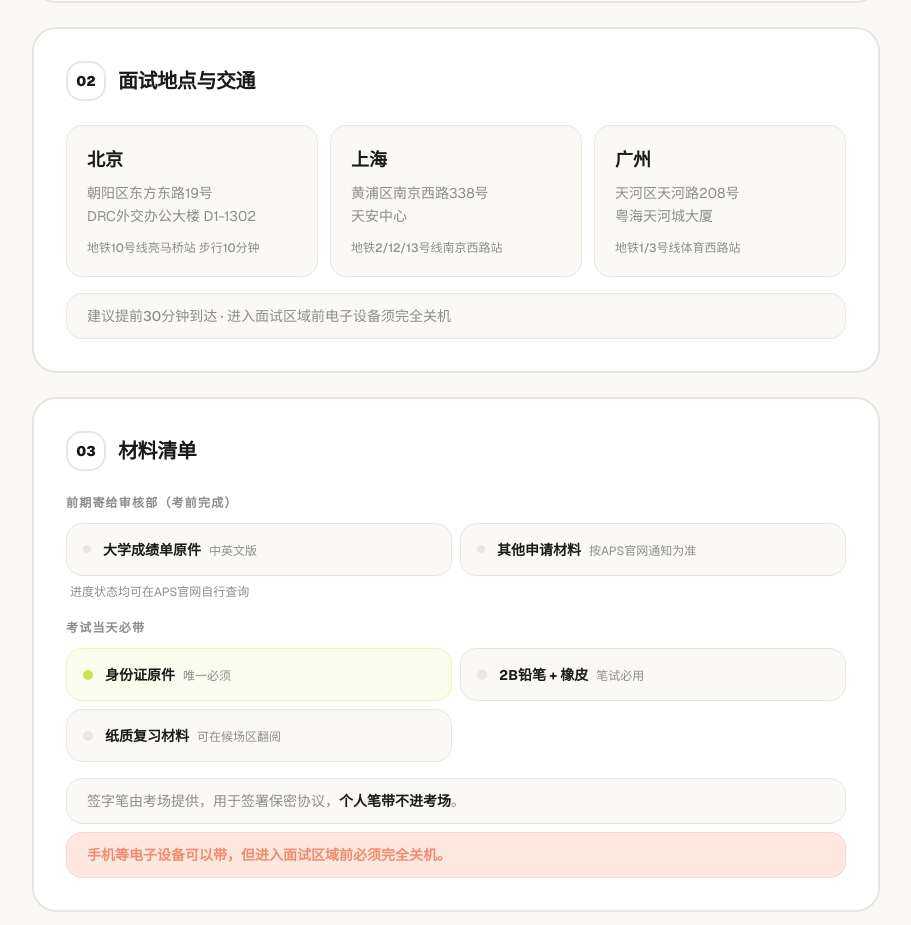
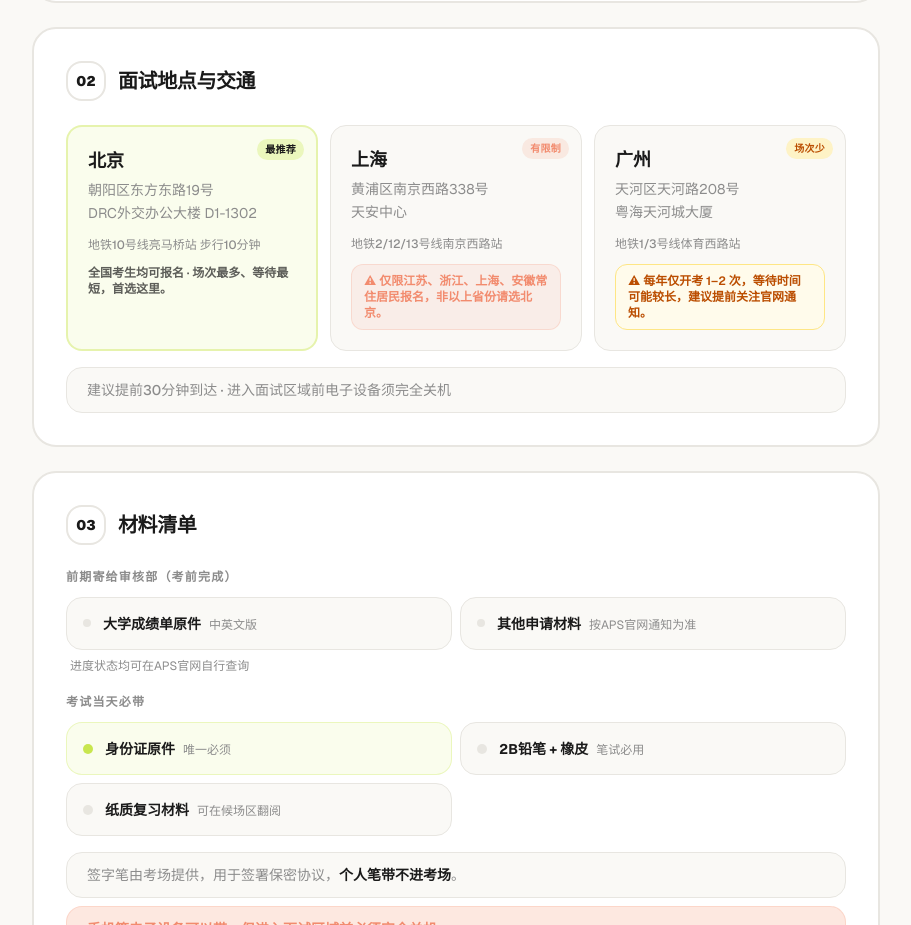
Before and after one commit to Violasaysyes/aps-prep, a Next.js app: page /tips in a window 1280 px wide. Shown: the part 867-1792 px from the top of the page, without its empty margins (184-1095 px from the left). Built offline with nearby package versions, Linux system fonts and the light colour scheme.

Commit message:
Tips: add exam location restrictions (Shanghai residents-only, Guangzhou 1-2x/yr, Beijing recommended)

```diff
--- a/src/app/tips/page.tsx
+++ b/src/app/tips/page.tsx
@@ -99,17 +99,34 @@ export default function TipsPage() {
               <h2 className="text-xl font-black">面试地点与交通</h2>
             </div>
             <div className="grid md:grid-cols-3 gap-3">
-              {[
-                { city: "北京", addr: "朝阳区东方东路19号\nDRC外交办公大楼 D1-1302", metro: "地铁10号线亮马桥站 步行10分钟" },
-                { city: "上海", addr: "黄浦区南京西路338号\n天安中心", metro: "地铁2/12/13号线南京西路站" },
-                { city: "广州", addr: "天河区天河路208号\n粤海天河城大厦", metro: "地铁1/3号线体育西路站" },
-              ].map((loc) => (
-                <div key={loc.city} className="bg-background border border-border rounded-2xl p-5">
-                  <div className="text-lg font-black mb-2">{loc.city}</div>
-                  <p className="text-sm text-muted leading-relaxed whitespace-pre-line mb-3">{loc.addr}</p>
-                  <p className="text-xs text-muted font-medium">{loc.metro}</p>
+              {/* 北京 — 推荐 */}
+              <div className="bg-lime/10 border-2 border-lime/40 rounded-2xl p-5 relative">
+                <div className="absolute top-3 right-3 text-[10px] font-black bg-lime/30 text-foreground px-2 py-0.5 rounded-full uppercase tracking-wide">最推荐</div>
+                <div className="text-lg font-black mb-1">北京</div>
+                <p className="text-sm text-muted leading-relaxed whitespace-pre-line mb-3">朝阳区东方东路19号{"\n"}DRC外交办公大楼 D1-1302</p>
+                <p className="text-xs text-muted font-medium mb-3">地铁10号线亮马桥站 步行10分钟</p>
+                <p className="text-xs font-semibold text-foreground/70">全国考生均可报名 · 场次最多、等待最短，首选这里。</p>
+              </div>
+              {/* 上海 — 限制 */}
+              <div className="bg-background border border-border rounded-2xl p-5 relative">
+                <div className="absolute top-3 right-3 text-[10px] font-black bg-coral/15 text-coral px-2 py-0.5 rounded-full uppercase tracking-wide">有限制</div>
+                <div className="text-lg font-black mb-1">上海</div>
+                <p className="text-sm text-muted leading-relaxed whitespace-pre-line mb-3">黄浦区南京西路338号{"\n"}天安中心</p>
+                <p className="text-xs text-muted font-medium mb-3">地铁2/12/13号线南京西路站</p>
+                <div className="bg-coral/10 border border-coral/20 rounded-xl px-3 py-2">
+                  <p className="text-xs font-semibold text-coral">⚠ 仅限江苏、浙江、上海、安徽常住居民报名，非以上省份请选北京。</p>
                 </div>
-              ))}
+              </div>
+              {/* 广州 — 等待 */}
+              <div className="bg-background border border-border rounded-2xl p-5 relative">
+                <div className="absolute top-3 right-3 text-[10px] font-black bg-amber-100 text-amber-700 px-2 py-0.5 rounded-full uppercase tracking-wide">场次少</div>
+                <div className="text-lg font-black mb-1">广州</div>
+                <p className="text-sm text-muted leading-relaxed whitespace-pre-line mb-3">天河区天河路208号{"\n"}粤海天河城大厦</p>
+                <p className="text-xs text-muted font-medium mb-3">地铁1/3号线体育西路站</p>
+                <div className="bg-amber-50 border border-amber-200 rounded-xl px-3 py-2">
+                  <p className="text-xs font-semibold text-amber-700">⚠ 每年仅开考 1–2 次，等待时间可能较长，建议提前关注官网通知。</p>
+                </div>
+              </div>
             </div>
             <div className="mt-4 bg-background border border-border rounded-2xl px-5 py-3">
               <p className="text-sm font-medium text-muted">建议提前30分钟到达 · 进入面试区域前电子设备须完全关机</p>
```
